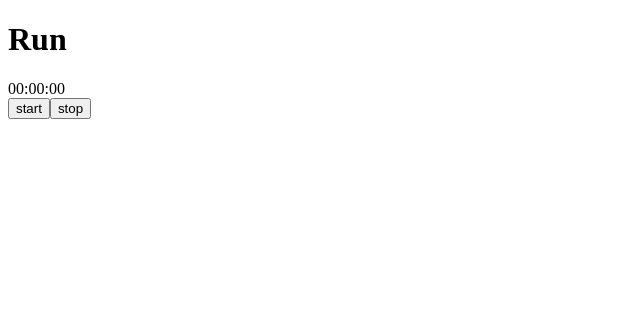
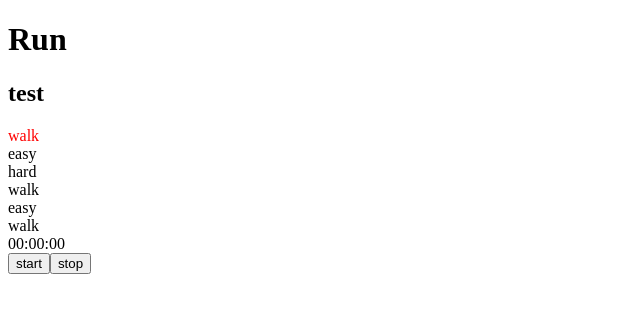
Before and after one commit to stevenbister/run, a React (Vite) app: page /workouts/0 in a window 1280 px wide. Shown: the top 312 px of the page, without its empty margins (0-640 px from the left). Built offline with nearby package versions, Linux system fonts and the light colour scheme.

Commit message:
feat: add workout data to route

```diff
--- /dev/null
+++ b/src/components/Workout.tsx
@@ -0,0 +1,62 @@
+import { useState } from 'react';
+import notification from '../assets/soft-tone-001-9755.mp3';
+import { Timer } from '../components/Timer';
+import type { TimerStatus, Workout as WorkoutType } from '../types';
+
+export interface WorkoutProps {
+    workout: WorkoutType | undefined;
+}
+
+export function Workout(props: WorkoutProps) {
+    const { workout } = props;
+
+    const [status, setStatus] = useState<TimerStatus>('idle');
+    const [currentTimerIndex, setCurrentTimerIndex] = useState(0);
+
+    const intervals = workout?.intervals.map((interval) => interval);
+
+    const audioElement = new Audio(notification);
+
+    // When the timer ends, move to the next timer
+    function handleTimerEnd() {
+        if (intervals === undefined) return;
+
+        if (currentTimerIndex < intervals.length - 1) {
+            setCurrentTimerIndex(currentTimerIndex + 1);
+            audioElement.play();
+        } else {
+            // All timers have ended
+            setStatus('idle');
+            // Reset the current timer index
+            setCurrentTimerIndex(0);
+            audioElement.play();
+        }
+    }
+
+    if (!intervals) return <p>No intervals in workout</p>;
+
+    return (
+        <>
+            {intervals.map((interval, i) => (
+                <div key={i}>
+                    <span
+                        style={{
+                            color: currentTimerIndex === i ? 'red' : 'black',
+                        }}
+                    >
+                        {interval.effort}
+                    </span>
+                </div>
+            ))}
+
+            <Timer
+                status={status}
+                maxDuration={intervals[currentTimerIndex].duration}
+                onTimerEnd={handleTimerEnd}
+            />
+
+            <button onClick={() => setStatus('ticking')}>start</button>
+            <button onClick={() => setStatus('idle')}>stop</button>
+        </>
+    );
+}
--- a/src/routes/workouts.tsx
+++ b/src/routes/workouts.tsx
@@ -1,11 +1,20 @@
-import { useState } from 'react';
-import { LoaderFunctionArgs, json } from 'react-router-dom';
-import notification from '../assets/soft-tone-001-9755.mp3';
-import { Timer } from '../components/Timer';
+import { LoaderFunctionArgs, json, useLoaderData } from 'react-router-dom';
+import { Workout } from '../components/Workout';
 import WORKOUT_DATA from '../data/workouts.json';
-import { TimerStatus } from '../types';
+import type { Workout as WorkoutType } from '../types';
+
+type LoaderData = {
+    workout: WorkoutType | undefined;
+};
 
 export async function loader({ params }: LoaderFunctionArgs) {
+    if (params.id === undefined) {
+        throw new Response('', {
+            status: 400,
+            statusText: 'Bad Request',
+        });
+    }
+
     const workoutExists = WORKOUT_DATA.map((workout) => workout.id).includes(
         Number(params.id)
     );
@@ -17,41 +26,23 @@ export async function loader({ params }: LoaderFunctionArgs) {
         });
     }
 
-    return json({});
+    const workout = WORKOUT_DATA.find(
+        (workout) => workout.id === Number(params.id)
+    );
+
+    return json<LoaderData>({ workout });
 }
 
 export default function Workouts() {
-    // TODO: Abstract all of this stuff away into a component
-    const [status, setStatus] = useState<TimerStatus>('idle');
-    const [currentTimerIndex, setCurrentTimerIndex] = useState(0);
-    // TODO: Sample / testing data - will come from a data file later
-    const timers = [3, 5];
-    const audioElement = new Audio(notification);
+    const { workout } = useLoaderData() as LoaderData;
 
-    // When the timer ends, move to the next timer
-    function handleTimerEnd() {
-        if (currentTimerIndex < timers.length - 1) {
-            setCurrentTimerIndex(currentTimerIndex + 1);
-            audioElement.play();
-        } else {
-            // All timers have ended
-            setStatus('idle');
-            // Reset the current timer index
-            setCurrentTimerIndex(0);
-            audioElement.play();
-        }
-    }
+    if (!workout) return <p>No workout returned from loader</p>;
 
     return (
-        <>
-            <Timer
-                status={status}
-                maxDuration={timers[currentTimerIndex]}
-                onTimerEnd={handleTimerEnd}
-            />
+        <section>
+            <h1>{workout?.name}</h1>
 
-            <button onClick={() => setStatus('ticking')}>start</button>
-            <button onClick={() => setStatus('idle')}>stop</button>
-        </>
+            <Workout workout={workout} />
+        </section>
     );
 }
--- a/src/types/index.ts
+++ b/src/types/index.ts
@@ -1 +1,5 @@
+import WORKOUT_DATA from '../data/workouts.json';
+
 export type TimerStatus = 'idle' | 'ticking';
+
+export type Workout = (typeof WORKOUT_DATA)[number];
```
